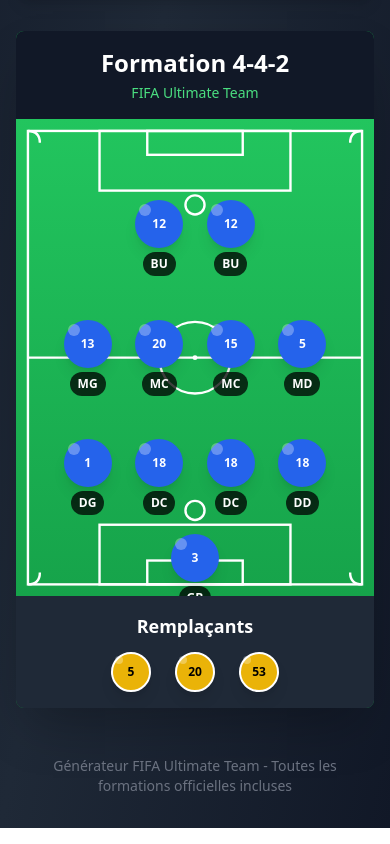
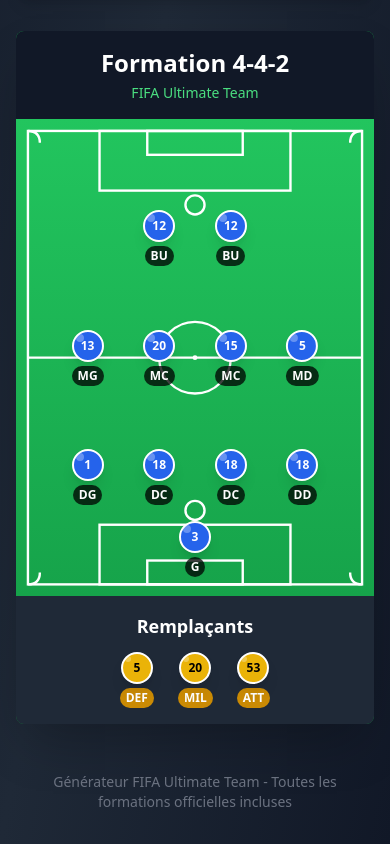
Before and after one commit to RzWilliam/fifa_random_squad, a React (Vite) app: page / in a window 390 px wide. Shown: the part 1104-1948 px from the top of the page. Built offline with nearby package versions, Linux system fonts and the light colour scheme.

Commit message:
📱 Improve Responsive

```diff
--- a/src/components/FootballField.tsx
+++ b/src/components/FootballField.tsx
@@ -68,15 +68,15 @@
           >
             <div className="flex flex-col items-center">
               {/* Maillot du joueur */}
-              <div className="relative w-12 h-12 bg-blue-600 rounded-full border-3 border-white shadow-lg hover:scale-110 transition-transform duration-200">
+              <div className="relative w-8 h-8 sm:w-10 sm:h-10 md:w-12 md:h-12 bg-blue-600 rounded-full border-2 sm:border-3 border-white shadow-lg hover:scale-110 transition-transform duration-200">
                 <div className="absolute inset-0 flex items-center justify-center">
-                  <span className="text-white font-bold text-xs">{player.number}</span>
+                  <span className="text-white font-bold text-xs sm:text-xs md:text-sm">{player.number}</span>
                 </div>
                 {/* Effet de brillance */}
-                <div className="absolute top-1 left-1 w-3 h-3 bg-white opacity-30 rounded-full"></div>
+                <div className="absolute top-0.5 left-0.5 sm:top-1 sm:left-1 w-2 h-2 sm:w-3 sm:h-3 bg-white opacity-30 rounded-full"></div>
               </div>
               {/* Position du joueur */}
-              <div className="mt-1 bg-black bg-opacity-75 text-white text-xs px-2 py-1 rounded-full font-semibold">
+              <div className="mt-1 bg-black bg-opacity-75 text-white text-xs sm:text-xs md:text-sm px-1.5 sm:px-2 py-0.5 sm:py-1 rounded-full font-semibold">
                 {player.position}
               </div>
             </div>
@@ -96,15 +96,15 @@
               }`}
               style={{ transitionDelay: `${(players.length + index) * 100}ms` }}
             >
-              <div className="relative w-10 h-10 bg-yellow-500 rounded-full border-2 border-white shadow-lg hover:scale-110 transition-transform duration-200">
+              <div className="relative w-8 h-8 sm:w-9 sm:h-9 md:w-10 md:h-10 bg-yellow-500 rounded-full border-2 border-white shadow-lg hover:scale-110 transition-transform duration-200">
                 <div className="absolute inset-0 flex items-center justify-center">
-                  <span className="text-black font-bold text-xs">{substitute.number}</span>
+                  <span className="text-black font-bold text-xs sm:text-xs md:text-sm">{substitute.number}</span>
                 </div>
-                <div className="absolute top-0.5 left-0.5 w-2 h-2 bg-white opacity-30 rounded-full"></div>
+                <div className="absolute top-0.5 left-0.5 w-1.5 h-1.5 sm:w-2 sm:h-2 bg-white opacity-30 rounded-full"></div>
               </div>
-              {/* <div className="mt-1 bg-yellow-600 text-white text-xs px-2 py-1 rounded-full font-semibold">
+              <div className="mt-1 bg-yellow-600 text-white text-xs sm:text-xs md:text-sm px-1.5 sm:px-2 py-0.5 sm:py-1 rounded-full font-semibold">
                 {substitute.position}
-              </div> */}
+              </div>
             </div>
           ))}
         </div>
--- a/src/types/formations.ts
+++ b/src/types/formations.ts
@@ -17,7 +17,7 @@
     name: "3-1-4-2",
     code: "3142",
     players: [
-      { position: "GB", x: 50, y: 95 },
+      { position: "G", x: 50, y: 90 },
       { position: "DC", x: 65, y: 75 }, { position: "DC", x: 50, y: 75 }, { position: "DC", x: 35, y: 75 },
       { position: "MDC", x: 50, y: 60 },
       { position: "MD", x: 80, y: 45 }, { position: "MC", x: 60, y: 45 }, { position: "MC", x: 40, y: 45 }, { position: "MG", x: 20, y: 45 },
@@ -28,7 +28,7 @@
     name: "3-4-1-2",
     code: "3412",
     players: [
-      { position: "GB", x: 50, y: 95 },
+      { position: "G", x: 50, y: 90 },
       { position: "DC", x: 65, y: 75 }, { position: "DC", x: 50, y: 75 }, { position: "DC", x: 35, y: 75 },
       { position: "MD", x: 80, y: 55 }, { position: "MC", x: 60, y: 55 }, { position: "MC", x: 40, y: 55 }, { position: "MG", x: 20, y: 55 },
       { position: "MOC", x: 50, y: 35 },
@@ -39,10 +39,10 @@
     name: "3-4-2-1",
     code: "3421",
     players: [
-      { position: "GB", x: 50, y: 95 },
+      { position: "G", x: 50, y: 90 },
       { position: "DC", x: 65, y: 75 }, { position: "DC", x: 50, y: 75 }, { position: "DC", x: 35, y: 75 },
       { position: "MD", x: 80, y: 55 }, { position: "MC", x: 60, y: 55 }, { position: "MC", x: 40, y: 55 }, { position: "MG", x: 20, y: 55 },
-      { position: "MOD", x: 60, y: 35 }, { position: "MOG", x: 40, y: 35 },
+      { position: "MOC", x: 60, y: 35 }, { position: "MOC", x: 40, y: 35 },
       { position: "BU", x: 50, y: 20 }
     ]
   },
@@ -50,7 +50,7 @@
     name: "3-5-2",
     code: "352",
     players: [
-      { position: "GB", x: 50, y: 95 },
+      { position: "G", x: 50, y: 90 },
       { position: "DC", x: 65, y: 75 }, { position: "DC", x: 50, y: 75 }, { position: "DC", x: 35, y: 75 },
       { position: "MD", x: 80, y: 45 }, { position: "MDC", x: 60, y: 55 }, { position: "MOC", x: 50, y: 45 }, { position: "MDC", x: 40, y: 55 }, { position: "MG", x: 20, y: 45 },
       { position: "BU", x: 60, y: 25 }, { position: "BU", x: 40, y: 25 }
@@ -60,7 +60,7 @@
     name: "3-4-3",
     code: "343",
     players: [
-      { position: "GB", x: 50, y: 95 },
+      { position: "G", x: 50, y: 90 },
       { position: "DC", x: 65, y: 75 }, { position: "DC", x: 50, y: 75 }, { position: "DC", x: 35, y: 75 },
       { position: "MD", x: 80, y: 55 }, { position: "MC", x: 60, y: 55 }, { position: "MC", x: 40, y: 55 }, { position: "MG", x: 20, y: 55 },
       { position: "AD", x: 70, y: 25 }, { position: "BU", x: 50, y: 20 }, { position: "AG", x: 30, y: 25 }
@@ -70,7 +70,7 @@
     name: "4-1-2-1-2",
     code: "41212",
     players: [
-      { position: "GB", x: 50, y: 95 },
+      { position: "G", x: 50, y: 90 },
       { position: "DD", x: 80, y: 75 }, { position: "DC", x: 60, y: 75 }, { position: "DC", x: 40, y: 75 }, { position: "DG", x: 20, y: 75 },
       { position: "MDC", x: 50, y: 60 },
       { position: "MD", x: 80, y: 45 }, { position: "MG", x: 20, y: 45 },
@@ -82,7 +82,7 @@
     name: "4-1-2-1-2 (2)",
     code: "41212_2",
     players: [
-      { position: "GB", x: 50, y: 95 },
+      { position: "G", x: 50, y: 90 },
       { position: "DD", x: 80, y: 75 }, { position: "DC", x: 60, y: 75 }, { position: "DC", x: 40, y: 75 }, { position: "DG", x: 20, y: 75 },
       { position: "MDC", x: 50, y: 60 },
       { position: "MC", x: 60, y: 45 }, { position: "MC", x: 40, y: 45 },
@@ -94,7 +94,7 @@
     name: "4-1-3-2",
     code: "4132",
     players: [
-      { position: "GB", x: 50, y: 95 },
+      { position: "G", x: 50, y: 90 },
       { position: "DD", x: 80, y: 75 }, { position: "DC", x: 60, y: 75 }, { position: "DC", x: 40, y: 75 }, { position: "DG", x: 20, y: 75 },
       { position: "MDC", x: 50, y: 60 },
       { position: "MD", x: 80, y: 45 }, { position: "MC", x: 50, y: 45 }, { position: "MG", x: 20, y: 45 },
@@ -105,7 +105,7 @@
     name: "4-1-4-1",
     code: "4141",
     players: [
-      { position: "GB", x: 50, y: 95 },
+      { position: "G", x: 50, y: 90 },
       { position: "DD", x: 80, y: 75 }, { position: "DC", x: 60, y: 75 }, { position: "DC", x: 40, y: 75 }, { position: "DG", x: 20, y: 75 },
       { position: "MDC", x: 50, y: 60 },
       { position: "MD", x: 80, y: 45 }, { position: "MC", x: 60, y: 45 }, { position: "MC", x: 40, y: 45 }, { position: "MG", x: 20, y: 45 },
@@ -116,7 +116,7 @@
     name: "4-2-1-3",
     code: "4213",
     players: [
-      { position: "GB", x: 50, y: 95 },
+      { position: "G", x: 50, y: 90 },
       { position: "DD", x: 80, y: 75 }, { position: "DC", x: 60, y: 75 }, { position: "DC", x: 40, y: 75 }, { position: "DG", x: 20, y: 75 },
       { position: "MDC", x: 60, y: 60 }, { position: "MDC", x: 40, y: 60 },
       { position: "MOC", x: 50, y: 40 },
@@ -127,7 +127,7 @@
     name: "4-2-2-2",
     code: "4222",
     players: [
-      { position: "GB", x: 50, y: 95 },
+      { position: "G", x: 50, y: 90 },
       { position: "DD", x: 80, y: 75 }, { position: "DC", x: 60, y: 75 }, { position: "DC", x: 40, y: 75 }, { position: "DG", x: 20, y: 75 },
       { position: "MDC", x: 60, y: 60 }, { position: "MDC", x: 40, y: 60 },
       { position: "MOC", x: 65, y: 40 }, { position: "MOC", x: 35, y: 40 },
@@ -138,7 +138,7 @@
     name: "4-2-3-1",
     code: "4231",
     players: [
-      { position: "GB", x: 50, y: 95 },
+      { position: "G", x: 50, y: 90 },
       { position: "DD", x: 80, y: 75 }, { position: "DC", x: 60, y: 75 }, { position: "DC", x: 40, y: 75 }, { position: "DG", x: 20, y: 75 },
       { position: "MDC", x: 60, y: 60 }, { position: "MDC", x: 40, y: 60 },
       { position: "MOC", x: 70, y: 40 }, { position: "MOC", x: 50, y: 35 }, { position: "MOC", x: 30, y: 40 },
@@ -149,7 +149,7 @@
     name: "4-2-3-1 (2)",
     code: "4231_2",
     players: [
-      { position: "GB", x: 50, y: 95 },
+      { position: "G", x: 50, y: 90 },
       { position: "DD", x: 80, y: 75 }, { position: "DC", x: 60, y: 75 }, { position: "DC", x: 40, y: 75 }, { position: "DG", x: 20, y: 75 },
       { position: "MDC", x: 60, y: 60 }, { position: "MDC", x: 40, y: 60 },
       { position: "MD", x: 80, y: 40 }, { position: "MOC", x: 50, y: 35 }, { position: "MG", x: 20, y: 40 },
@@ -160,7 +160,7 @@
     name: "4-2-4",
     code: "424",
     players: [
-      { position: "GB", x: 50, y: 95 },
+      { position: "G", x: 50, y: 90 },
       { position: "DD", x: 80, y: 75 }, { position: "DC", x: 60, y: 75 }, { position: "DC", x: 40, y: 75 }, { position: "DG", x: 20, y: 75 },
       { position: "MC", x: 60, y: 55 }, { position: "MC", x: 40, y: 55 },
       { position: "AD", x: 80, y: 30 }, { position: "BU", x: 60, y: 20 }, { position: "BU", x: 40, y: 20 }, { position: "AG", x: 20, y: 30 }
@@ -170,7 +170,7 @@
     name: "4-3-1-2",
     code: "4312",
     players: [
-      { position: "GB", x: 50, y: 95 },
+      { position: "G", x: 50, y: 90 },
       { position: "DD", x: 80, y: 75 }, { position: "DC", x: 60, y: 75 }, { position: "DC", x: 40, y: 75 }, { position: "DG", x: 20, y: 75 },
       { position: "MC", x: 65, y: 55 }, { position: "MC", x: 50, y: 55 }, { position: "MC", x: 35, y: 55 },
       { position: "MOC", x: 50, y: 35 },
@@ -181,7 +181,7 @@
     name: "4-3-2-1",
     code: "4321",
     players: [
-      { position: "GB", x: 50, y: 95 },
+      { position: "G", x: 50, y: 90 },
       { position: "DD", x: 80, y: 75 }, { position: "DC", x: 60, y: 75 }, { position: "DC", x: 40, y: 75 }, { position: "DG", x: 20, y: 75 },
       { position: "MC", x: 65, y: 55 }, { position: "MC", x: 50, y: 55 }, { position: "MC", x: 35, y: 55 },
       { position: "MOC", x: 60, y: 35 }, { position: "MOC", x: 40, y: 35 },
@@ -192,7 +192,7 @@
     name: "4-3-3",
     code: "433",
     players: [
-      { position: "GB", x: 50, y: 95 },
+      { position: "G", x: 50, y: 90 },
       { position: "DD", x: 80, y: 75 }, { position: "DC", x: 60, y: 75 }, { position: "DC", x: 40, y: 75 }, { position: "DG", x: 20, y: 75 },
       { position: "MC", x: 65, y: 55 }, { position: "MC", x: 50, y: 55 }, { position: "MC", x: 35, y: 55 },
       { position: "AD", x: 75, y: 25 }, { position: "BU", x: 50, y: 20 }, { position: "AG", x: 25, y: 25 }
@@ -202,7 +202,7 @@
     name: "4-3-3 (2)",
     code: "433_2",
     players: [
-      { position: "GB", x: 50, y: 95 },
+      { position: "G", x: 50, y: 90 },
       { position: "DD", x: 80, y: 75 }, { position: "DC", x: 60, y: 75 }, { position: "DC", x: 40, y: 75 }, { position: "DG", x: 20, y: 75 },
       { position: "MDC", x: 50, y: 60 }, { position: "MC", x: 65, y: 50 }, { position: "MC", x: 35, y: 50 },
       { position: "AD", x: 75, y: 25 }, { position: "BU", x: 50, y: 20 }, { position: "AG", x: 25, y: 25 }
@@ -212,7 +212,7 @@
     name: "4-3-3 (3)",
     code: "433_3",
     players: [
-      { position: "GB", x: 50, y: 95 },
+      { position: "G", x: 50, y: 90 },
       { position: "DD", x: 80, y: 75 }, { position: "DC", x: 60, y: 75 }, { position: "DC", x: 40, y: 75 }, { position: "DG", x: 20, y: 75 },
       { position: "MDC", x: 65, y: 60 }, { position: "MC", x: 50, y: 50 }, { position: "MDC", x: 35, y: 60 },
       { position: "AD", x: 75, y: 25 }, { position: "BU", x: 50, y: 20 }, { position: "AG", x: 25, y: 25 }
@@ -222,7 +222,7 @@
     name: "4-3-3 (4)",
     code: "433_4",
     players: [
-      { position: "GB", x: 50, y: 95 },
+      { position: "G", x: 50, y: 90 },
       { position: "DD", x: 80, y: 75 }, { position: "DC", x: 60, y: 75 }, { position: "DC", x: 40, y: 75 }, { position: "DG", x: 20, y: 75 },
       { position: "MC", x: 65, y: 55 }, { position: "MOC", x: 50, y: 45 }, { position: "MC", x: 35, y: 55 },
       { position: "AD", x: 75, y: 25 }, { position: "BU", x: 50, y: 20 }, { position: "AG", x: 25, y: 25 }
@@ -232,7 +232,7 @@
     name: "4-4-1-1 (2)",
     code: "4411_2",
     players: [
-      { position: "GB", x: 50, y: 95 },
+      { position: "G", x: 50, y: 90 },
       { position: "DD", x: 80, y: 75 }, { position: "DC", x: 60, y: 75 }, { position: "DC", x: 40, y: 75 }, { position: "DG", x: 20, y: 75 },
       { position: "MD", x: 80, y: 50 }, { position: "MC", x: 60, y: 50 }, { position: "MC", x: 40, y: 50 }, { position: "MG", x: 20, y: 50 },
       { position: "MOC", x: 50, y: 30 },
@@ -243,7 +243,7 @@
     name: "4-4-2",
     code: "442",
     players: [
-      { position: "GB", x: 50, y: 95 },
+      { position: "G", x: 50, y: 90 },
       { position: "DD", x: 80, y: 75 }, { position: "DC", x: 60, y: 75 }, { position: "DC", x: 40, y: 75 }, { position: "DG", x: 20, y: 75 },
       { position: "MD", x: 80, y: 50 }, { position: "MC", x: 60, y: 50 }, { position: "MC", x: 40, y: 50 }, { position: "MG", x: 20, y: 50 },
       { position: "BU", x: 60, y: 25 }, { position: "BU", x: 40, y: 25 }
@@ -253,7 +253,7 @@
     name: "4-4-2 (2)",
     code: "442_2",
     players: [
-      { position: "GB", x: 50, y: 95 },
+      { position: "G", x: 50, y: 90 },
       { position: "DD", x: 80, y: 75 }, { position: "DC", x: 60, y: 75 }, { position: "DC", x: 40, y: 75 }, { position: "DG", x: 20, y: 75 },
       { position: "MD", x: 80, y: 50 }, { position: "MDC", x: 60, y: 55 }, { position: "MDC", x: 40, y: 55 }, { position: "MG", x: 20, y: 50 },
       { position: "BU", x: 60, y: 25 }, { position: "BU", x: 40, y: 25 }
@@ -263,7 +263,7 @@
     name: "4-5-1",
     code: "451",
     players: [
-      { position: "GB", x: 50, y: 95 },
+      { position: "G", x: 50, y: 90 },
       { position: "DD", x: 80, y: 75 }, { position: "DC", x: 60, y: 75 }, { position: "DC", x: 40, y: 75 }, { position: "DG", x: 20, y: 75 },
       { position: "MD", x: 80, y: 50 }, { position: "MOC", x: 60, y: 40 }, { position: "MC", x: 50, y: 60 }, { position: "MOC", x: 40, y: 40 }, { position: "MG", x: 20, y: 50 },
       { position: "BU", x: 50, y: 25 }
@@ -273,7 +273,7 @@
     name: "4-5-1 (2)",
     code: "451_2",
     players: [
-      { position: "GB", x: 50, y: 95 },
+      { position: "G", x: 50, y: 90 },
       { position: "DD", x: 80, y: 75 }, { position: "DC", x: 60, y: 75 }, { position: "DC", x: 40, y: 75 }, { position: "DG", x: 20, y: 75 },
       { position: "MD", x: 85, y: 50 }, { position: "MC", x: 65, y: 50 }, { position: "MC", x: 50, y: 50 }, { position: "MC", x: 35, y: 50 }, { position: "MG", x: 15, y: 50 },
       { position: "BU", x: 50, y: 20 }
@@ -283,7 +283,7 @@
     name: "5-2-1-2",
     code: "5212",
     players: [
-      { position: "GB", x: 50, y: 95 },
+      { position: "G", x: 50, y: 90 },
       { position: "DD", x: 85, y: 75 }, { position: "DC", x: 65, y: 80 }, { position: "DC", x: 50, y: 80 }, { position: "DC", x: 35, y: 80 }, { position: "DG", x: 15, y: 75 },
       { position: "MC", x: 60, y: 55 }, { position: "MC", x: 40, y: 55 },
       { position: "MOC", x: 50, y: 35 },
@@ -294,7 +294,7 @@
     name: "5-2-3",
     code: "523",
     players: [
-      { position: "GB", x: 50, y: 95 },
+      { position: "G", x: 50, y: 90 },
       { position: "DD", x: 85, y: 75 }, { position: "DC", x: 65, y: 80 }, { position: "DC", x: 50, y: 80 }, { position: "DC", x: 35, y: 80 }, { position: "DG", x: 15, y: 75 },
       { position: "MC", x: 60, y: 55 }, { position: "MC", x: 40, y: 55 },
       { position: "AD", x: 80, y: 30 }, { position: "BU", x: 50, y: 20 }, { position: "AG", x: 20, y: 30 }
@@ -304,7 +304,7 @@
     name: "5-3-2",
     code: "532",
     players: [
-      { position: "GB", x: 50, y: 95 },
+      { position: "G", x: 50, y: 90 },
       { position: "DD", x: 85, y: 75 }, { position: "DC", x: 65, y: 80 }, { position: "DC", x: 50, y: 80 }, { position: "DC", x: 35, y: 80 }, { position: "DG", x: 15, y: 75 },
       { position: "MC", x: 65, y: 50 }, { position: "MC", x: 50, y: 50 }, { position: "MC", x: 35, y: 50 },
       { position: "BU", x: 60, y: 25 }, { position: "BU", x: 40, y: 25 }
@@ -314,7 +314,7 @@
     name: "5-4-1",
     code: "541",
     players: [
-      { position: "GB", x: 50, y: 95 },
+      { position: "G", x: 50, y: 90 },
       { position: "DD", x: 85, y: 70 }, { position: "DC", x: 65, y: 80 }, { position: "DC", x: 50, y: 80 }, { position: "DC", x: 35, y: 80 }, { position: "DG", x: 15, y: 70 },
       { position: "MD", x: 80, y: 50 }, { position: "MC", x: 60, y: 50 }, { position: "MC", x: 40, y: 50 }, { position: "MG", x: 20, y: 50 },
       { position: "BU", x: 50, y: 20 }
```
